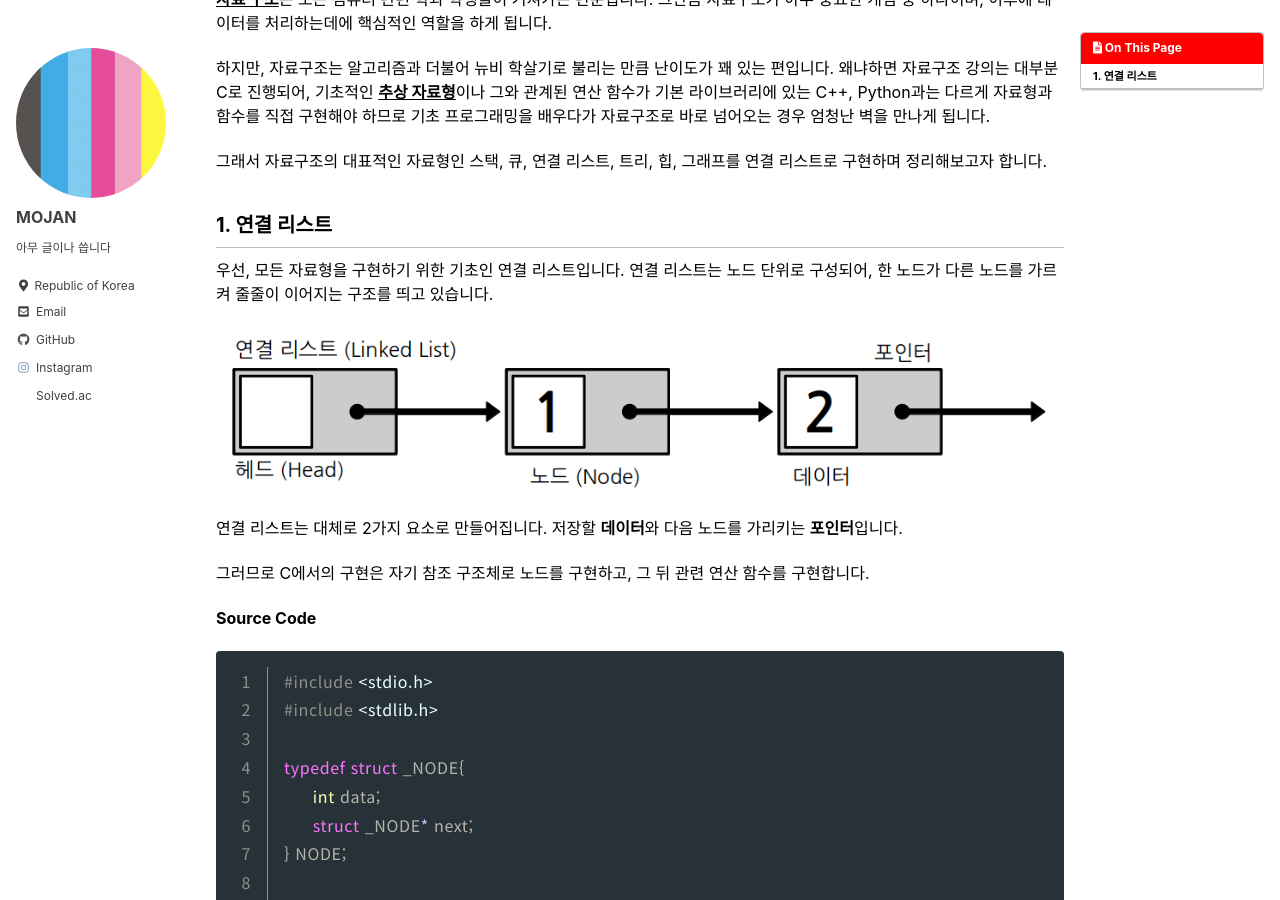
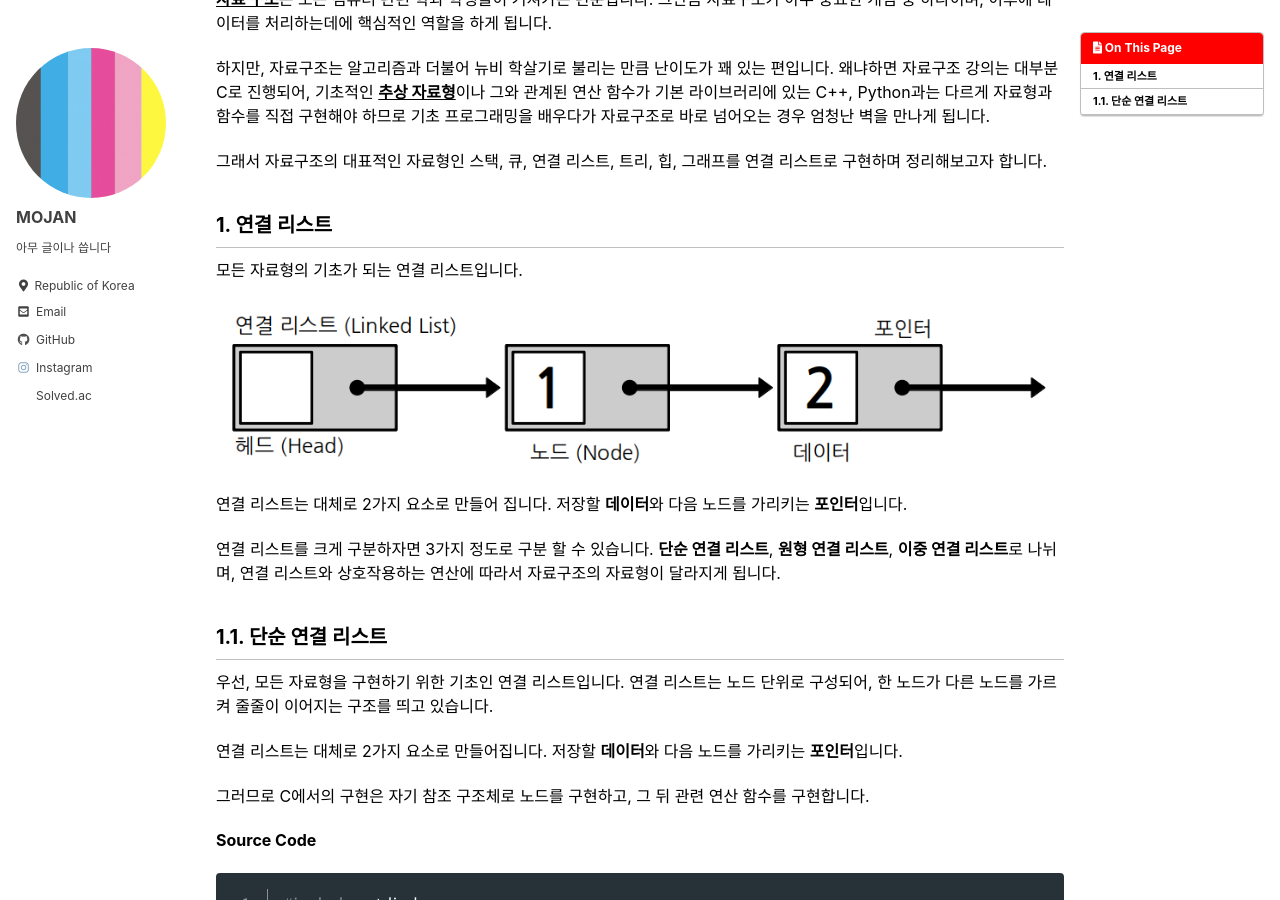
Before and after one commit to MOJAN3543/MOJAN3543.github.io, a Jekyll site: the page built from _posts/DataStructureInC/LinkedList/2023-07-09-DataStructureInLinkedList.md, in a window 1280 px wide and 900 px high, scrolled down 487 px. Built offline with Jekyll 4.4.1, drawn with Linux system fonts in a browser that asks for light colours; cached includes are drawn as plain includes.

Commit message:
Update 2023-07-09-DataStructureInLinkedList.md

```diff
--- a/_posts/DataStructureInC/LinkedList/2023-07-09-DataStructureInLinkedList.md
+++ b/_posts/DataStructureInC/LinkedList/2023-07-09-DataStructureInLinkedList.md
@@ -17,10 +17,18 @@ last_modified_at: 2023-04-05
 그래서 자료구조의 대표적인 자료형인 스택, 큐, 연결 리스트, 트리, 힙, 그래프를 연결 리스트로 구현하며 정리해보고자 합니다.
 
 ## 1. 연결 리스트
-우선, 모든 자료형을 구현하기 위한 기초인 연결 리스트입니다. 연결 리스트는 노드 단위로 구성되어, 한 노드가 다른 노드를 가르켜 줄줄이 이어지는 구조를 띄고 있습니다.
+모든 자료형의 기초가 되는 연결 리스트입니다.
 
 ![LinkedList](https://github.com/MOJAN3543/MOJAN3543.github.io/blob/main/_posts/DataStructureInC/LinkedList/LinkedList.png?raw=true "LinkedList")
 {: .text-center}
+
+연결 리스트는 대체로 2가지 요소로 만들어 집니다. 저장할 **데이터**와 다음 노드를 가리키는 **포인터**입니다.
+
+연결 리스트를 크게 구분하자면 3가지 정도로 구분 할 수 있습니다. **단순 연결 리스트**, **원형 연결 리스트**, **이중 연결 리스트**로 나뉘며, 연결 리스트와 상호작용하는 연산에 따라서 자료구조의 자료형이 달라지게 됩니다.
+
+## 1.1. 단순 연결 리스트
+
+우선, 모든 자료형을 구현하기 위한 기초인 연결 리스트입니다. 연결 리스트는 노드 단위로 구성되어, 한 노드가 다른 노드를 가르켜 줄줄이 이어지는 구조를 띄고 있습니다.
 
 연결 리스트는 대체로 2가지 요소로 만들어집니다. 저장할 **데이터**와 다음 노드를 가리키는 **포인터**입니다.
 
```
